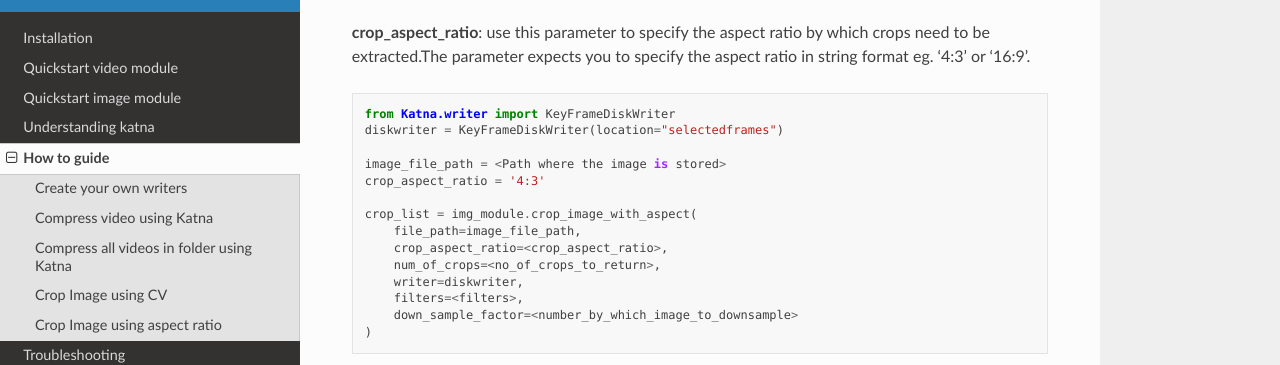
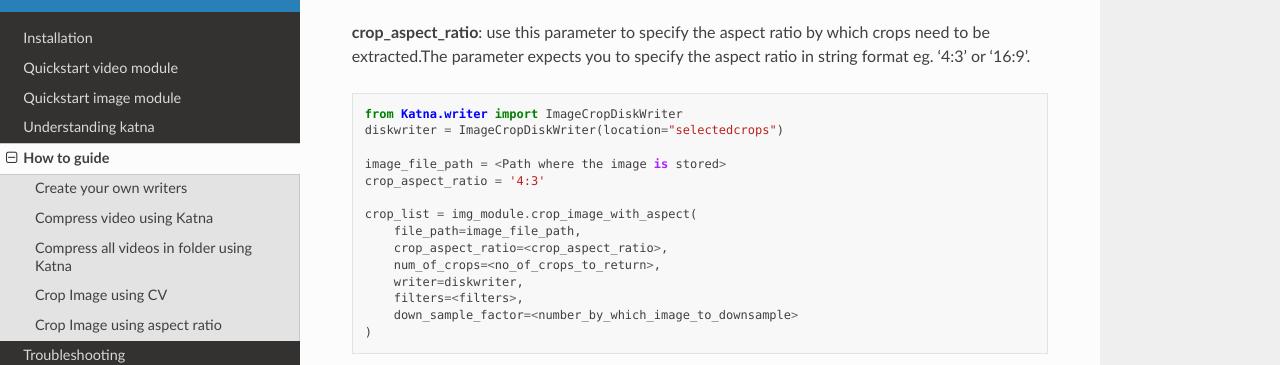
Before and after one commit to keplerlab/katna, a Sphinx documentation site: the page built from docs/source/how_to_guide.rst, in a window 1280 px wide and 900 px high, scrolled down 5699 px. Shown: the part 357-722 px from the top of the window. Built offline with Sphinx 7.4.7 and the Read the Docs theme 2.0.0, drawn with Linux system fonts in a browser that asks for light colours.

Commit message:
typo error - fix ImageCropDiskWriter

```diff
--- a/docs/source/how_to_guide.rst
+++ b/docs/source/how_to_guide.rst
@@ -337,8 +337,8 @@
 
 .. code-block:: python
 
-    from Katna.writer import KeyFrameDiskWriter
-    diskwriter = KeyFrameDiskWriter(location="selectedframes")
+    from Katna.writer import ImageCropDiskWriter
+    diskwriter = ImageCropDiskWriter(location="selectedcrops")
 
     image_file_path = <Path where the image is stored>
     crop_aspect_ratio = '4:3'
```
